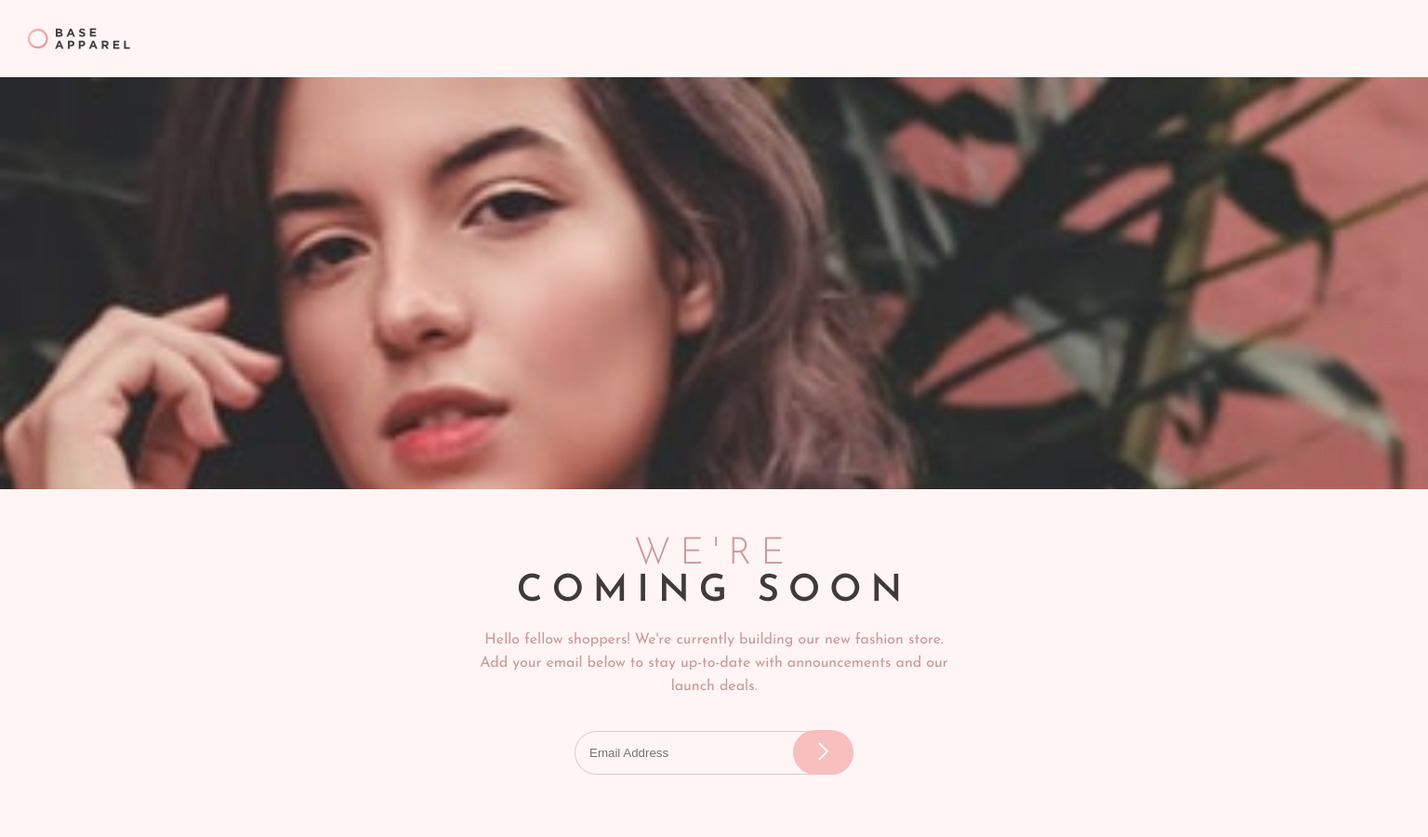
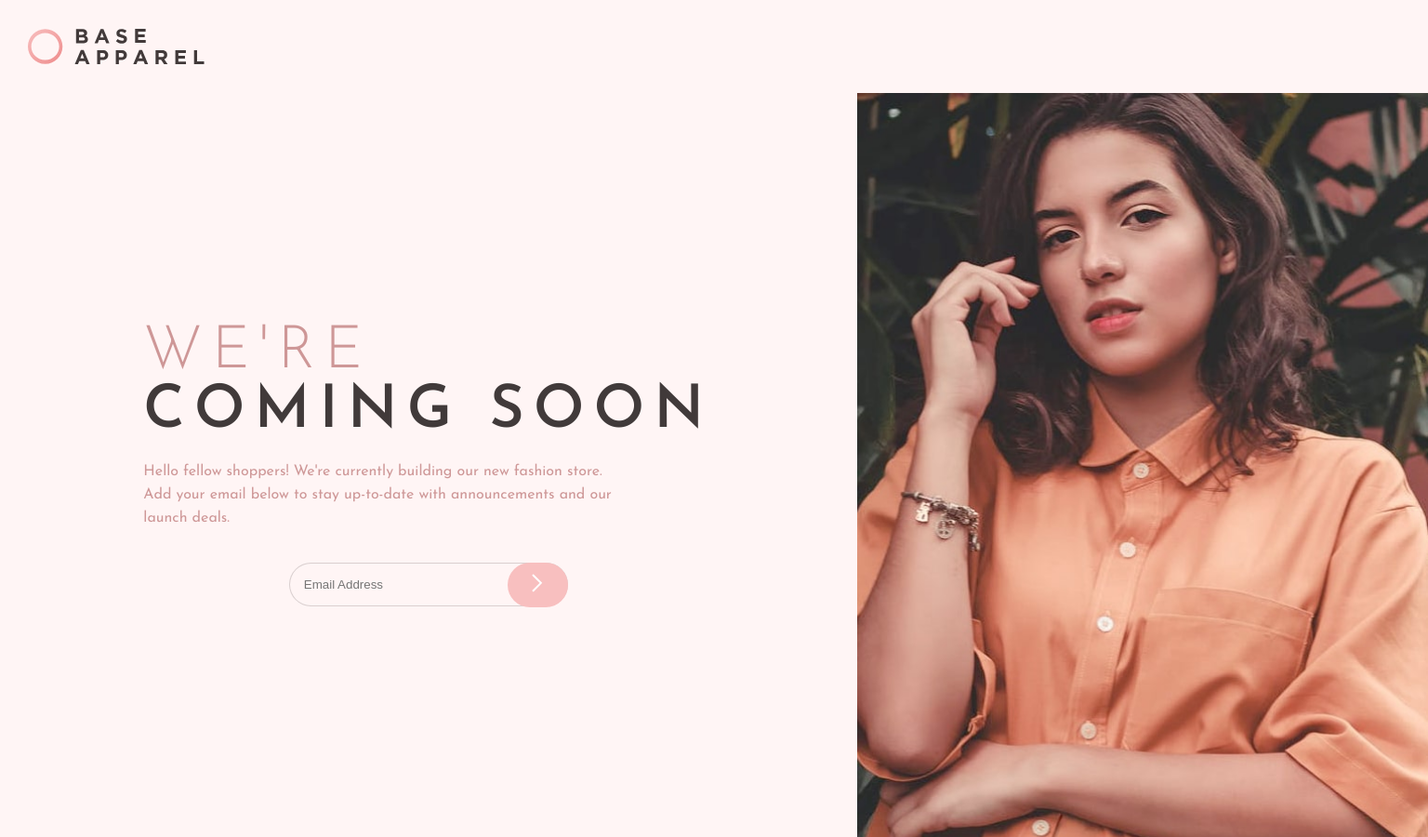
Before and after one commit to ralphsulit/base-apparel, a plain HTML site: page index.html in a window 1536 px wide. Shown: the whole page at 93% size. Drawn offline with Linux system fonts and the light colour scheme.

Commit message:
added styles for desktop

```diff
--- a/main.css
+++ b/main.css
@@ -160,3 +160,58 @@ Tablet (768px)
     line-height: 25px;
   }
 }
+
+/* *******************
+Media Query:
+Tablet (1440px)
+******************* */
+@media (min-width: 1440px) {
+  /* *******************
+  Header Logo
+  ******************* */
+  header {
+    width: 60%;
+  }
+
+  .logo {
+    width: 250px;
+  }
+
+  /* *******************
+  Container
+  ******************* */
+  .container {
+    display: flex;
+    flex-direction: row-reverse;
+  }
+
+  /* *******************
+  Top Container
+  ******************* */
+  .top-container {
+    background: url(images/hero-desktop.jpg);
+    background-repeat: no-repeat;
+    background-size: cover;
+    height: 100vh;
+    width: 40%;
+  }
+
+  /* *******************
+  Bot Container
+  ******************* */
+  .bot-container {
+    margin: 0 auto;
+    text-align: left;
+  }
+
+  .bot-container h1,
+  .bot-container span {
+    font-size: 4rem;
+  }
+
+  .bot-container span {
+    max-width: 200px;
+  }
+
+
+}
```
